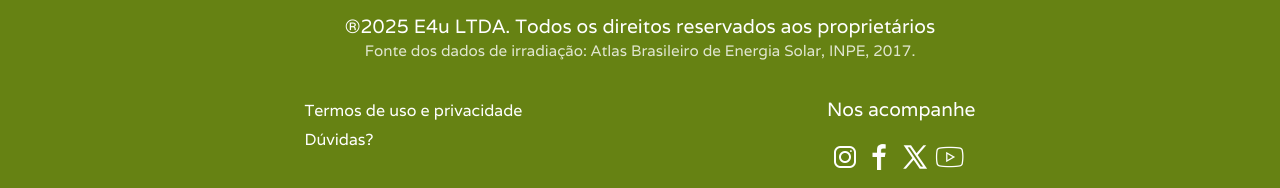
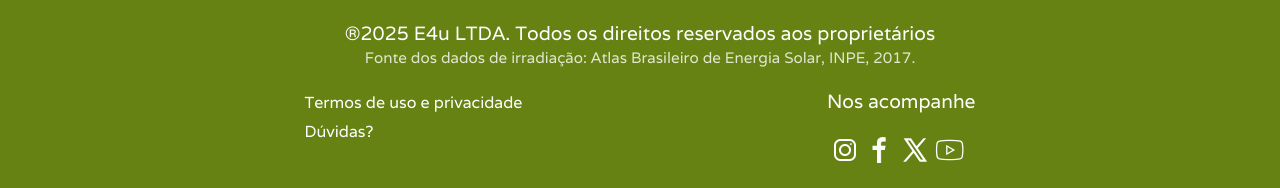
Before and after one commit to LorenaCorsato/landingPage, a React (Vite) app: page / in a window 1280 px wide. Shown: the part 3585-3773 px from the top of the page. Built offline with nearby package versions, Linux system fonts and the light colour scheme.

Commit message:
Arruamando rodape

```diff
--- a/src/styles/components/rodape.css
+++ b/src/styles/components/rodape.css
@@ -18,6 +18,7 @@
     align-items: center;
     justify-content: space-evenly;
     font-family: "Varela", sans-serif;
+        margin-top:-15px ;
 
 }
 
```
